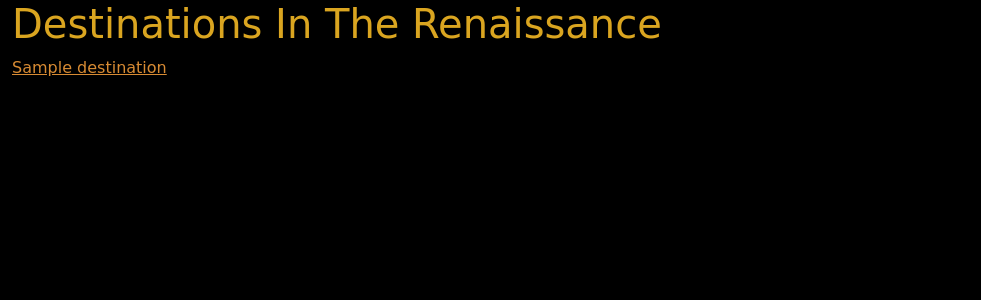
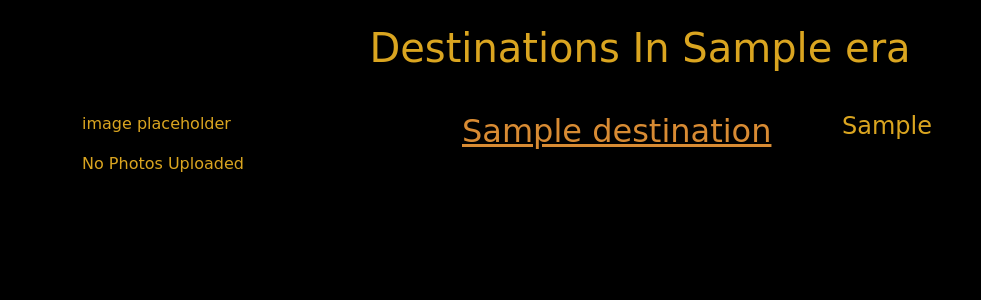
Before and after one commit to BUSAMT/DestinationInTime, a Django app: page /eras/1/ in a window 1280 px wide. Shown: the part 88-388 px from the top of the page, without its empty margins (0-981 px from the left). Run offline with Django 4.2, Linux system fonts and the light colour scheme; tables that the repository leaves empty hold one stand-in row (values such as "Sample post"); some web fonts are replaced.

Commit message:
destinations index prototype html created, up date oof classes and ids on home.html

```diff
--- a/main_app/static/css/style.css
+++ b/main_app/static/css/style.css
@@ -27,6 +27,11 @@ a.navbar li.nav-link {
 }
 
 .title {
+  margin-top: 1.5rem;
+  margin-bottom: 2.5rem;
+}
+
+#home-title {
   margin-top: 1.5rem;
   margin-bottom: -3.5rem;
 }
--- a/main_app/templates/destinations/index.html
+++ b/main_app/templates/destinations/index.html
@@ -1,14 +1,31 @@
 {% extends 'base.html' %}
 {% block content %}
 
-<!-- needs to import data from destinations, filtered for era chosen -->
+<section class="container">
+    <h1 class="text-center title">Destinations In {{ era.era_name }}</h1>
+
+    {% for destination in era.destinations.all %}
+    <div class="row">
+        <div class="col">
+            <p>image placeholder</p>
+            {% for photo in aircraft.photo_set.all %}
+                <img class="img-fluid" src="{{photo.url}}">
+            {% empty %}
+                <div class="">No Photos Uploaded</div>
+            {% endfor %}
+        </div>
+        <div class="col">
+            <a href="{% url 'dest_detail' era.id destination.id %}"><h2>{{ destination.dest_name }}</h2></a>
+
+        </div>
+        <div class="col">
+            <h4>{{ destination.dest_country }}</h4>
+        </div>
+    </div>
 
 
-<!-- placeholder, needs template tags -->
-<h1>Destinations In The Renaissance</h1>
+    {% endfor %}
 
-{% for destination in era.destinations.all %}
-<a href="{% url 'dest_detail' era.id destination.id %}">{{ destination.dest_name }}</a>
-{% endfor %}
+</section>
 
 {% endblock %}
--- a/main_app/templates/home.html
+++ b/main_app/templates/home.html
@@ -1,7 +1,7 @@
 {% extends 'base.html' %}
 {% block content %}
 
-<div class="title text-center">
+<div id="home-title" class="title text-center">
     <h2>Where In Time Would You Like To Travel?</h2>
 </div>
 
```
Also changed, not shown: main_app/templates/destinations/detail.html (+5 -6 lines).
